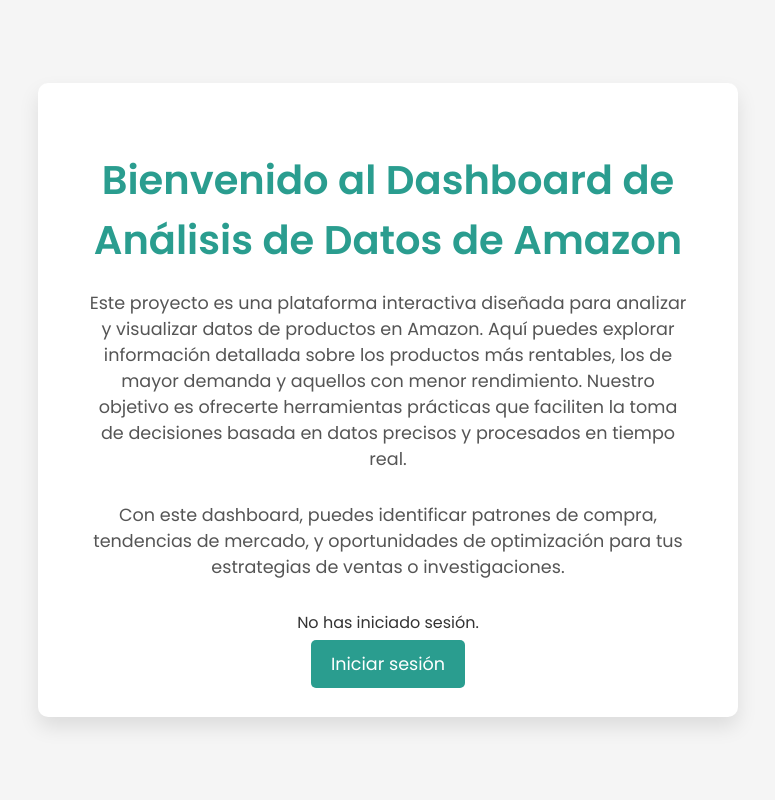
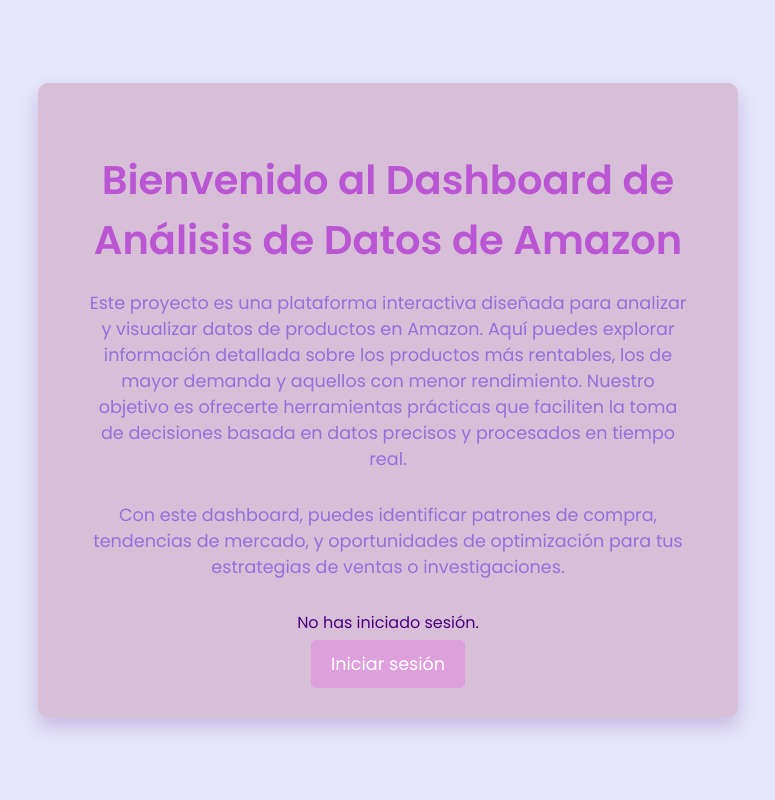
Before and after one commit to ChristopherSerrano27/amazon-data-analysis-dashboard, a Django app: page / in a window 1280 px wide. Shown: the whole page, without its empty margins (252-1027 px from the left). Run offline with Django 5.2, Linux system fonts and the light colour scheme.

Commit message:
Diseño de la página

```diff
--- a/main/templates/home.html
+++ b/main/templates/home.html
@@ -6,25 +6,24 @@
     <title>Bienvenido al Dashboard de Análisis de Datos de Amazon</title>
     <link href="https://fonts.googleapis.com/css2?family=Poppins:wght@400;600&display=swap" rel="stylesheet">
     <style>
-        /* Estilo general de la página */
    body {
     margin: 0;
     font-family: 'Poppins', sans-serif;
-            background-color: #f5f5f5;
+    background-color: #e6e6fa; /* Lavanda claro (pastel) */
     display: flex;
     justify-content: center;
     align-items: center;
     height: 100vh;
     text-align: center;
-            color: #333;
+    color: #4b0082; /* Morado oscuro para el texto */
 }
 
 /* Contenedor de la ventana de bienvenida */
 .welcome-container {
-            background-color: #fff;
+    background-color: #d8bfd8; /* Morado pastel */
     padding: 40px 50px;
     border-radius: 10px;
-            box-shadow: 0 10px 20px rgba(0, 0, 0, 0.1);
+    box-shadow: 0 10px 20px rgba(75, 0, 130, 0.2); /* Sombra morada tenue */
     width: 80%;
     max-width: 600px;
     text-align: center;
@@ -33,7 +32,7 @@
 /* Título de bienvenida */
 h1 {
     font-size: 2.5em;
-            color: #2a9d8f;
+    color: #ba55d3; /* Morado orquídea pastel */
     margin-bottom: 20px;
 }
 
@@ -41,7 +40,7 @@
 p.description {
     font-size: 1.1em;
     margin-bottom: 30px;
-            color: #555;
+    color: #9370db; /* Morado medio pastel */
 }
 
 /* Contenedor de botones */
@@ -55,8 +54,8 @@
 /* Estilos generales de los botones */
 .btn {
     flex: 1;
-            background-color: #2a9d8f;
-            color: white;
+    background-color: #dda0dd; /* Morado ciruela claro (pastel) */
+    color: #ffffff; /* Texto blanco */
     padding: 12px 20px;
     border: none;
     border-radius: 5px;
@@ -68,16 +67,16 @@
 }
 
 .btn:hover {
-            background-color: #21867a;
+    background-color: #d292d2; /* Morado pastel más oscuro */
 }
 
 /* Estilo del botón de cerrar sesión */
 .logout-btn {
-            background-color: #e63946;
+    background-color: #e6add8; /* Rosa pastel */
 }
 
 .logout-btn:hover {
-            background-color: #d62839;
+    background-color: #da9ccf; /* Rosa pastel más oscuro */
 }
 
 /* Estilo para imagen de perfil */
@@ -86,8 +85,8 @@
     width: 100px;
     height: 100px;
     margin-top: 20px;
+    border: 3px solid #dda0dd; /* Morado pastel */
 }
-
     </style>
 </head>
 <body>
```
Also changed, not shown: dashboard/views.py (+24 -5 lines), static/css/dashboard.css (+18 -13 lines), db.sqlite3. Lines whose indentation alone changed are shown as unchanged.
